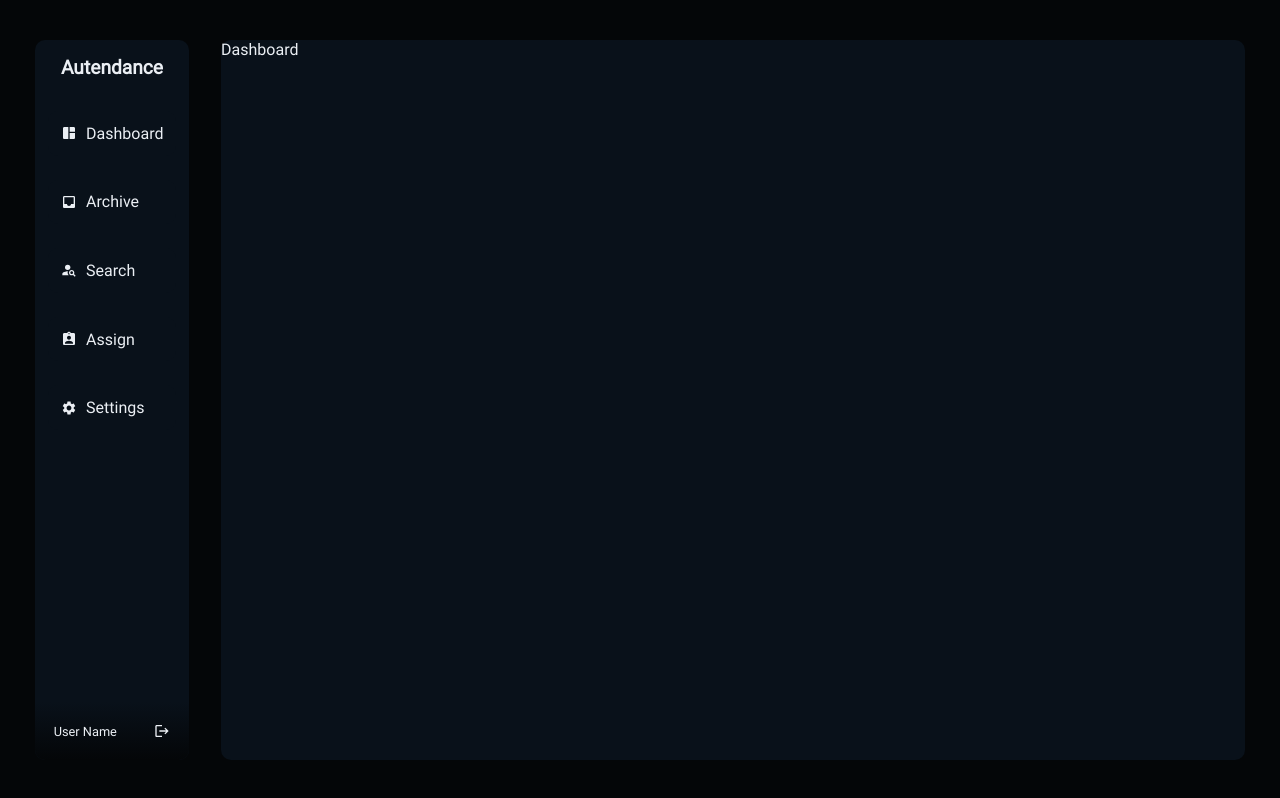
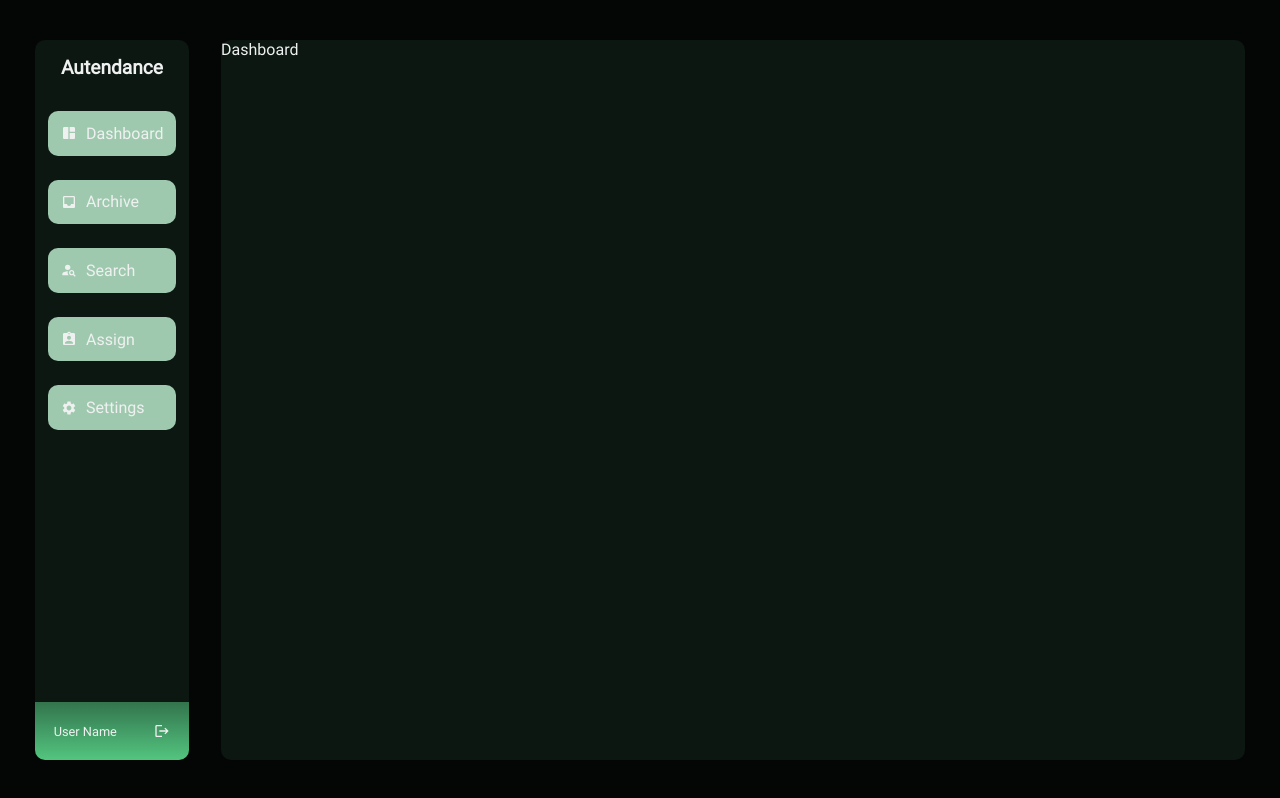
Before and after one commit to simps4simps/Autendance, a React (Vite) app: page / in a window 1280 px wide. Built offline with nearby package versions, Linux system fonts and the light colour scheme.

Commit message:
Changed colors

```diff
--- a/src/App.css
+++ b/src/App.css
@@ -23,7 +23,7 @@
 
 #left-navigation {
   height: 90%;
-  background-color: var(--primary);
+  background-color: var(--transparent-background);
   margin: 1rem;
   border-radius: 10px;
   position: relative;
@@ -42,7 +42,7 @@
 #main-display {
   width: 80%;
   height: 90%;
-  background-color: var(--primary);
+  background-color: var(--transparent-background);
   margin: 1rem;
   border-radius: 10px;
   position: relative;
--- a/src/index.css
+++ b/src/index.css
@@ -19,21 +19,18 @@
 }
 
 :root {
-  --text: #ebeff4;
-  --background: #040608;
-  --primary: #09111a;
-  --secondary: #002b55;
-  --accent: #00112d;
-  --linearPrimarySecondary: linear-gradient(#9fbad5, #2f567d);
-  --linearPrimaryAccent: linear-gradient(#9fbad5, #6296cc);
-  --linearSecondaryAccent: linear-gradient(
-    to bottom,
-    var(--primary),
-    var(--background)
-  );
-  --radialPrimarySecondary: radial-gradient(#9fbad5, #2f567d);
-  --radialPrimaryAccent: radial-gradient(#9fbad5, #6296cc);
-  --radialSecondaryAccent: radial-gradient(#2f567d, #6296cc);
+  --text: #eff1f0;
+  --background: #040605;
+  --transparent-background: #24523639;
+  --primary: #9fc9af;
+  --secondary: #33744d;
+  --accent: #53c57f;
+  --linearPrimarySecondary: linear-gradient(#9fc9af, #33744d);
+  --linearPrimaryAccent: linear-gradient(#9fc9af, #53c57f);
+  --linearSecondaryAccent: linear-gradient(#33744d, #53c57f);
+  --radialPrimarySecondary: radial-gradient(#9fc9af, #33744d);
+  --radialPrimaryAccent: radial-gradient(#9fc9af, #53c57f);
+  --radialSecondaryAccent: radial-gradient(#33744d, #53c57f);
 
   background-color: var(--background);
   color: var(--text);
```
